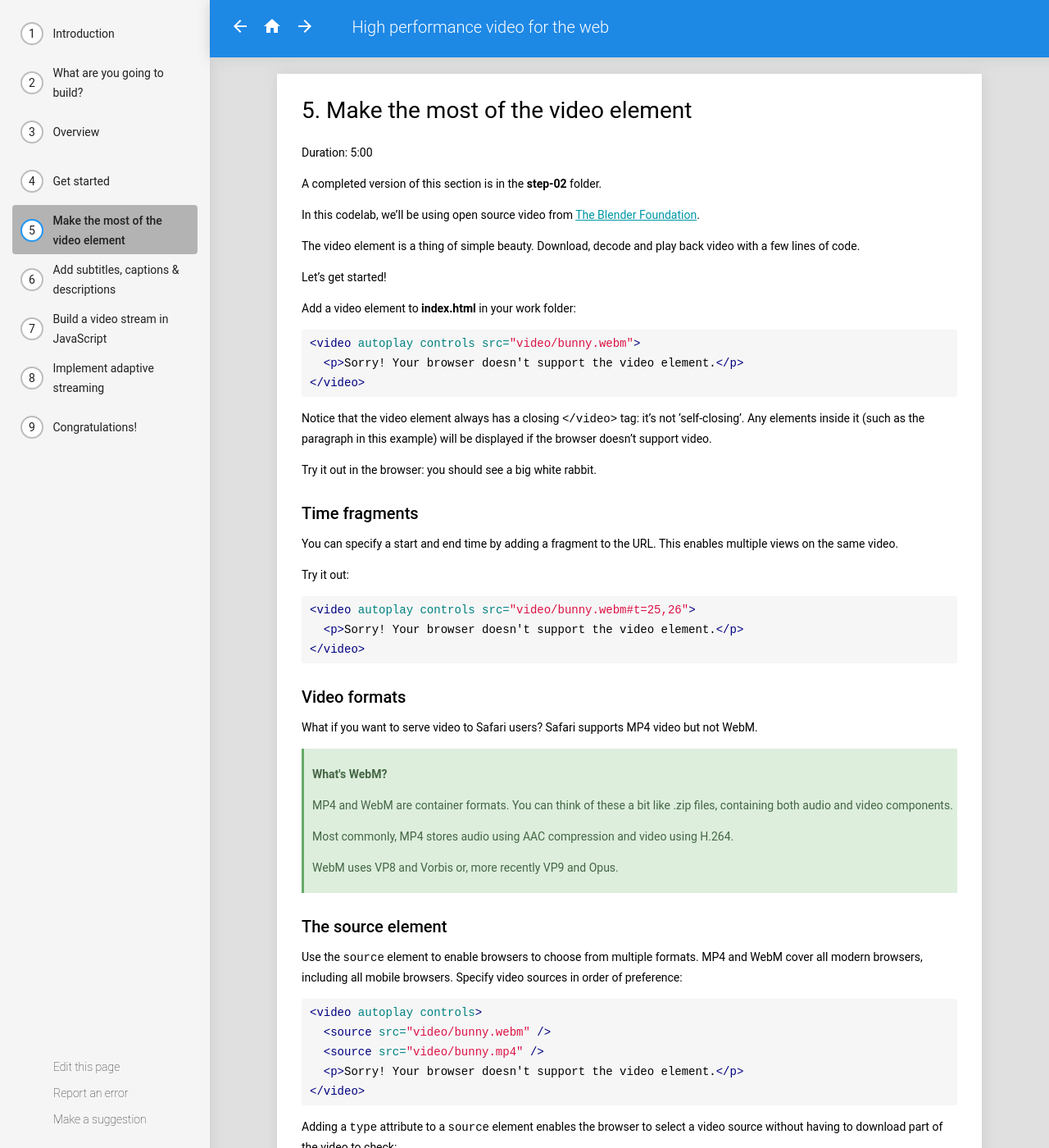
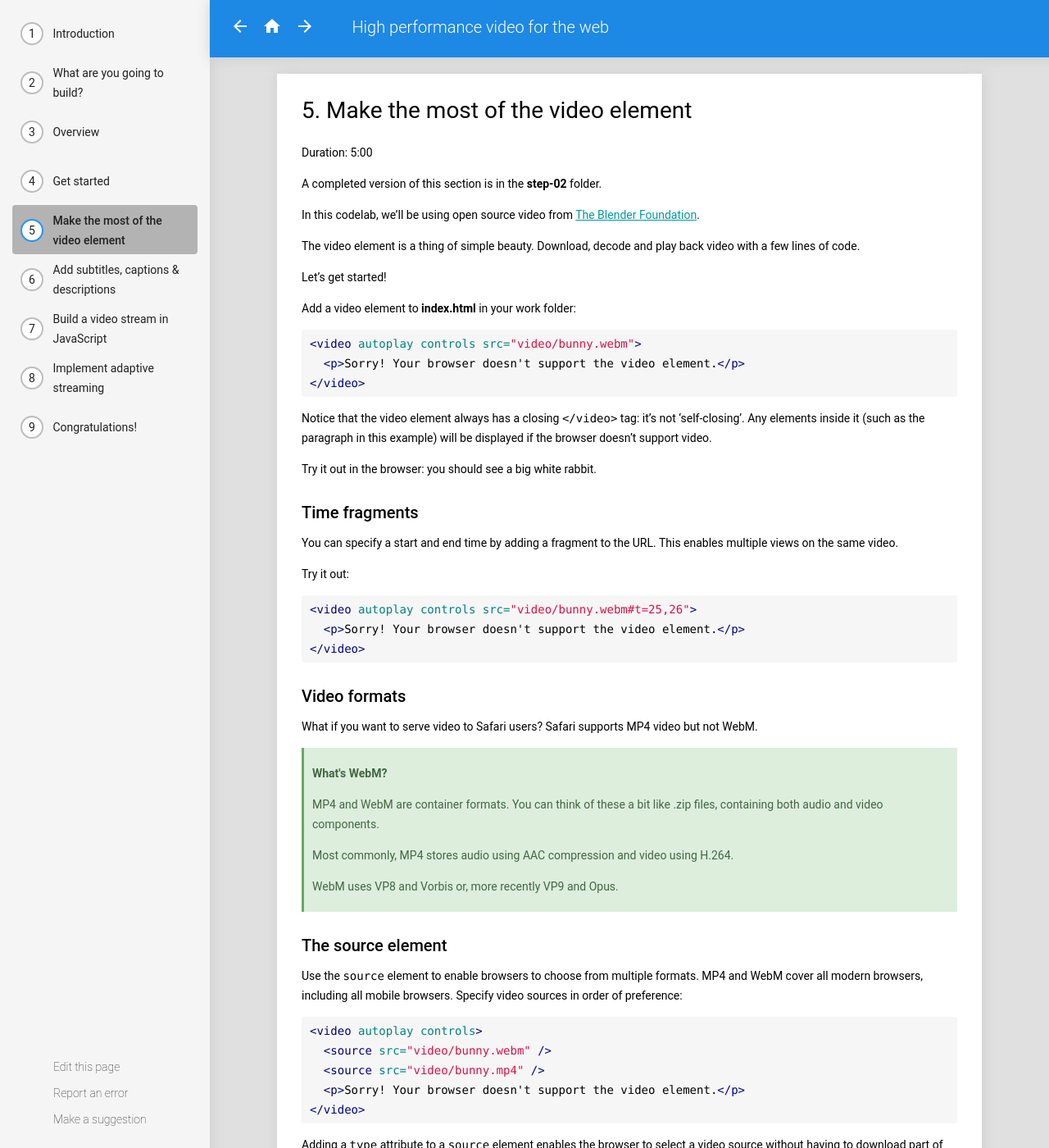
Before and after one commit to samdutton/ilt, a Jekyll site: the page built from video/element/index.md, in a window 1280 px wide and 1400 px high. Shown: the whole window at 82% size. Built offline with Jekyll 4.4.1, drawn with Linux system fonts in a browser that asks for light colours; some of the changed text lies outside the part shown.

Commit message:
Tweaks to text and CSS

```diff
--- a/Gemfile
+++ b/Gemfile
@@ -1,2 +1,3 @@
 source 'https://rubygems.org'
 gem 'github-pages', group: :jekyll_plugins
+gem 'html-proofer'
--- a/css/main.css
+++ b/css/main.css
@@ -120,7 +120,7 @@
 aside {
   border-left: 3px solid;
   margin: 0 0 1em 0;
-  padding: 5px 5px 5px 10px;
+  padding: 5px 10px 5px 10px;
 }
 
 blockquote {
@@ -140,7 +140,7 @@
 }
 
 code {
-  font-family: 'Source Code Pro', 'Courier New', monospace;
+  font-family: Menlo, 'Source Code Pro', 'Courier New', monospace;
 }
 
 h1 {
@@ -213,7 +213,7 @@
 pre {
   background-color: #f6f6f6;
   border-radius: 3px;
-  font-family: 'Source Code Pro','Courier New', monospace;
+  font-family: Menlo;
   margin: 0 0 1em 0;
   overflow-x: scroll;
   padding: 5px 10px;
@@ -263,7 +263,7 @@
 
 .github a::after {
   color: #aaa;
-  content: "  •  ";
+  content: "  â€¢  ";
   margin: 0 9px;
 }
 
--- a/video/element/index.md
+++ b/video/element/index.md
@@ -100,8 +100,7 @@
 
 <aside class="note">
   <p><strong>Top Tip!</strong></p>
-  <p>Make sure your server reports [the correct video MIME
-type](https://youtu.be/j5fYOYrsocs?t=3m56s).</p>
+  <p>Make sure your server reports <a href="https://youtu.be/j5fYOYrsocs?t=3m56s" title="Video showing use of correct MIME type">the correct video MIME type</a>.</p>
 </aside>
 
 ### Format support
```
Also changed, not shown: Gemfile.lock.
